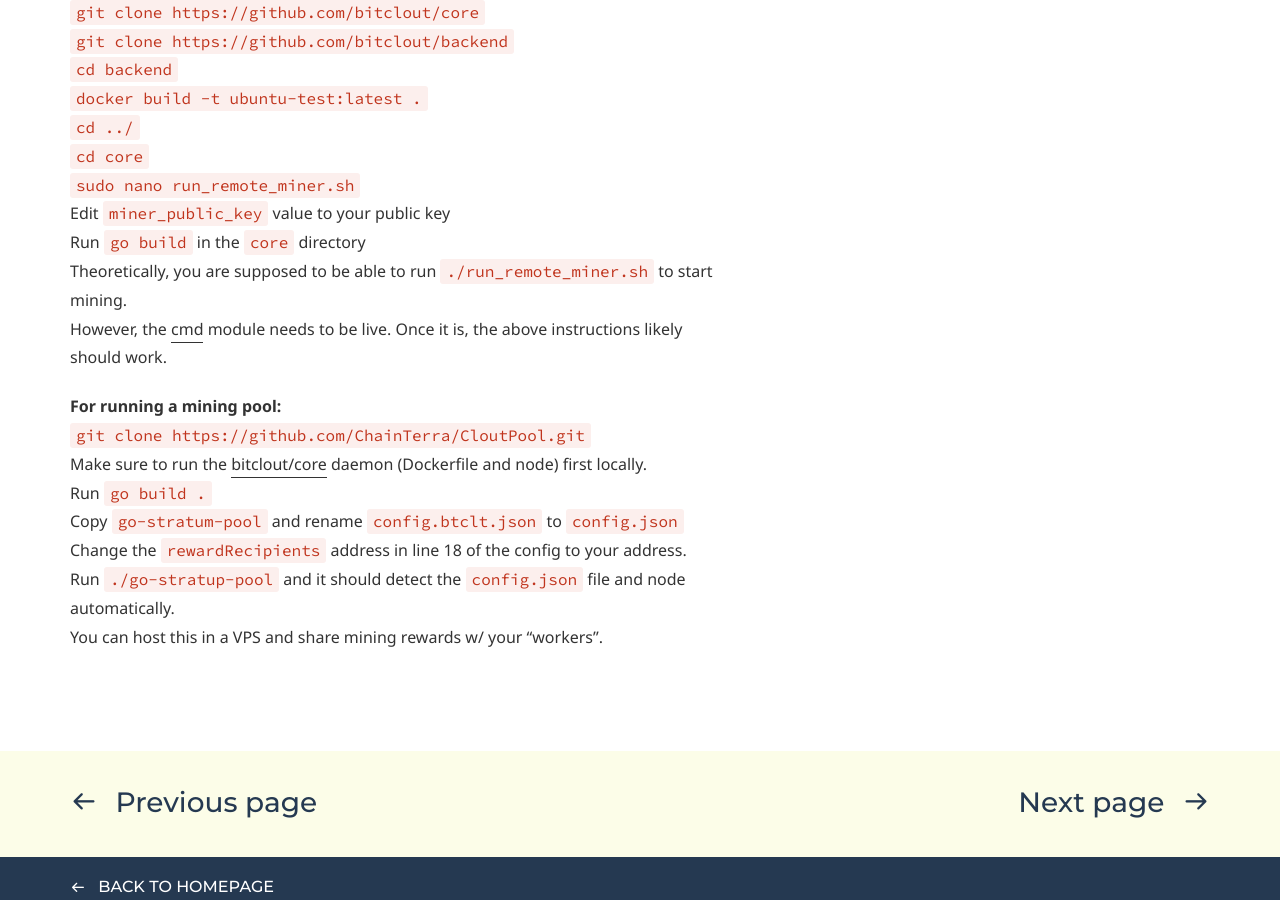
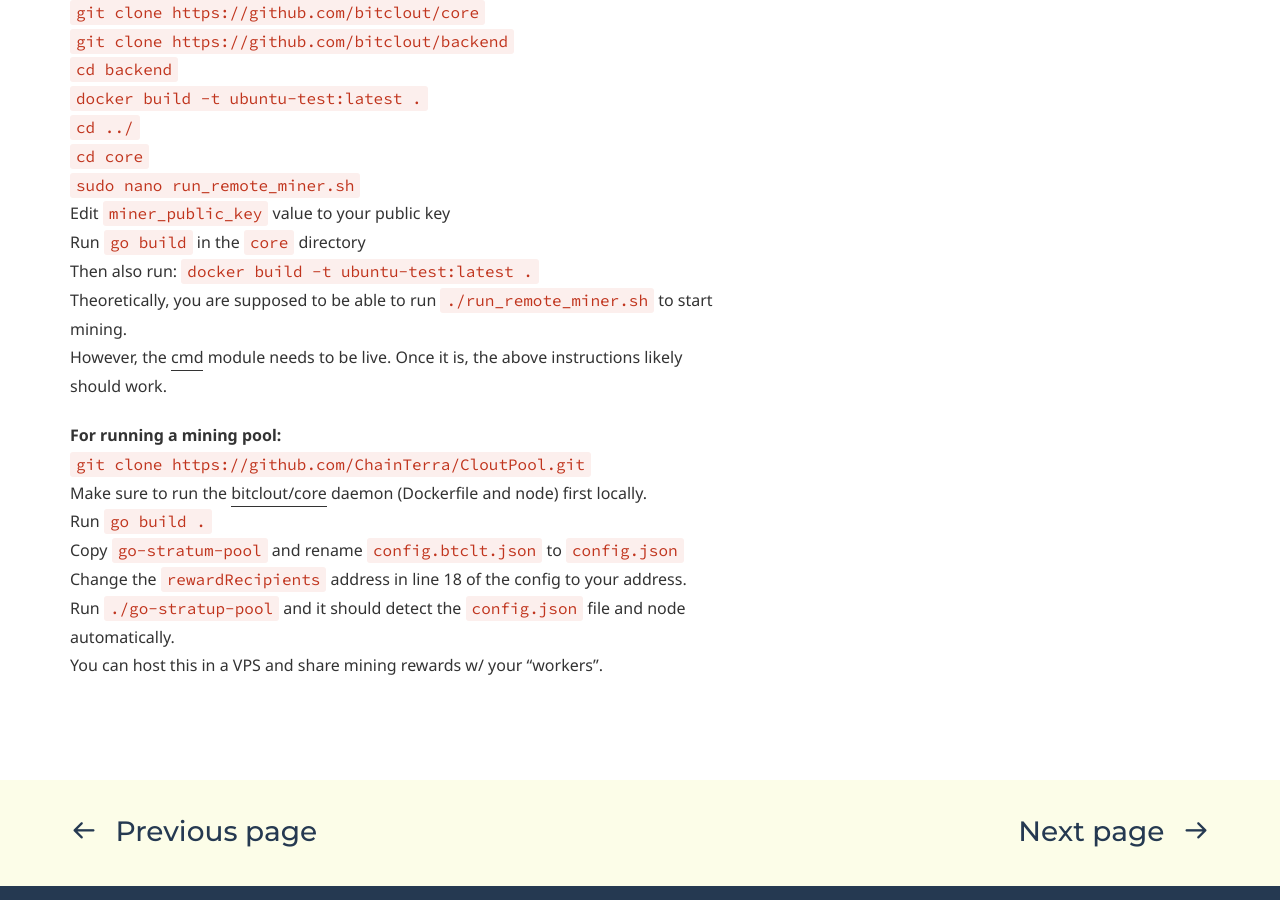
Before and after one commit to ChainTerra/BTCLT-Guide, a Jekyll site: the page built from mining-setup.md, in a window 1280 px wide and 900 px high, scrolled down 864 px. Built offline with Jekyll 4.4.1, drawn with Linux system fonts in a browser that asks for light colours; some web fonts are replaced.

Commit message:
Update mining-setup.md

```diff
--- a/mining-setup.md
+++ b/mining-setup.md
@@ -41,6 +41,7 @@ Right now this is experimental, but here is the guide as it currently stands *(a
 `sudo nano run_remote_miner.sh` \
 Edit `miner_public_key` value to your public key \
 Run `go build` in the `core` directory \
+Then also run: `docker build -t ubuntu-test:latest .` \
 Theoretically, you are supposed to be able to run `./run_remote_miner.sh` to start mining. \
 However, the [cmd](https://github.com/bitclout/core/cmd/) module needs to be live. Once it is, the above instructions likely should work.
 
```
